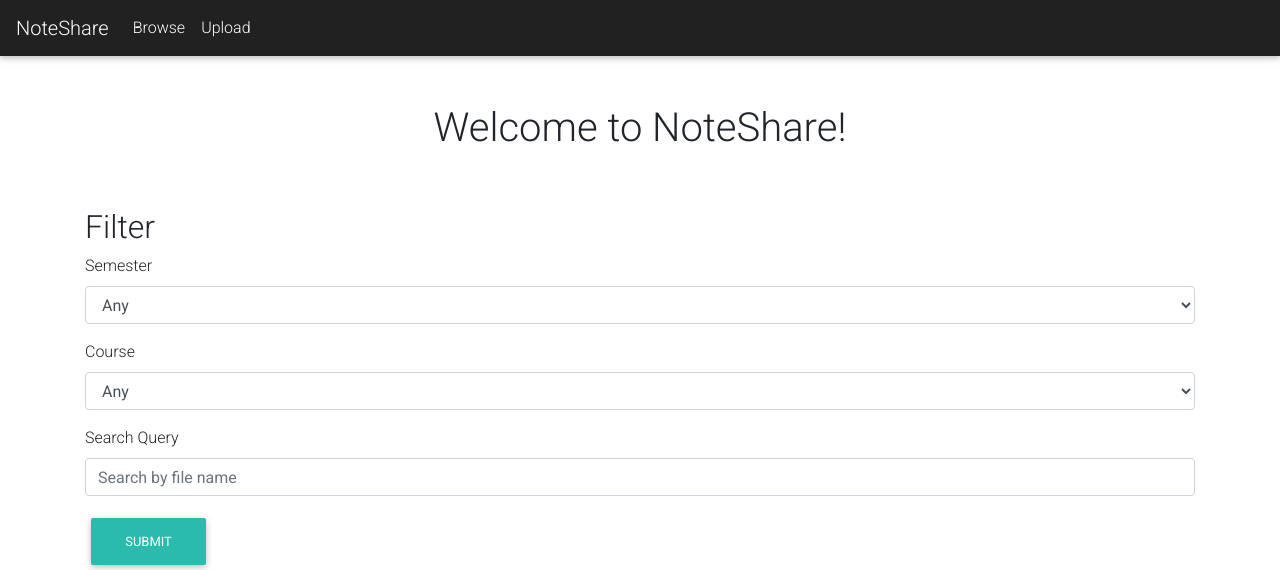
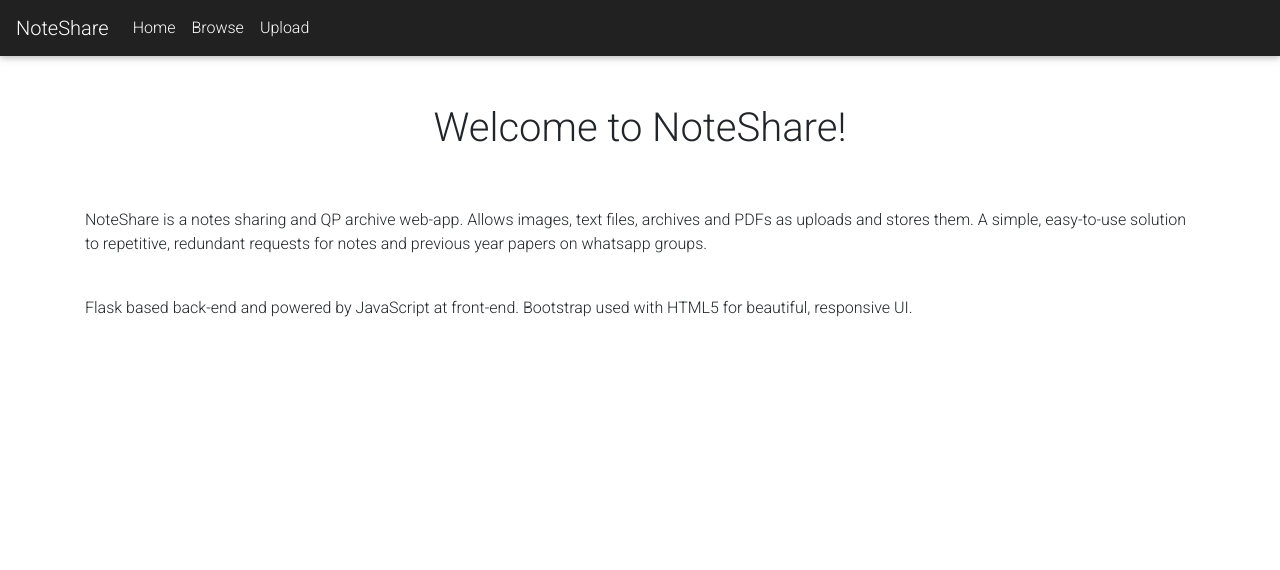
Before and after one commit to 5arthak01/UG2k19Hackathon, a Flask app: page / in a window 1280 px wide. Shown: the top 570 px of the page. After the commit the page ends 317 px from the top, so only its background shows below. Run offline with Flask 2, Linux system fonts and the light colour scheme; data comes from the database, SQL or seed files in the repository; some libraries are stand-ins or nearby versions.

Commit message:
Added home page

```diff
--- a/NoteShare/app.py
+++ b/NoteShare/app.py
@@ -36,6 +36,9 @@ class SearchForm(FlaskForm):
 	submit_query = SubmitField('Submit')
 
 @app.route('/', methods=['GET', 'POST'])
+def home():
+	return render_template('index.html')
+
 @app.route('/browse', methods = ['GET', 'POST'])
 def browse():
 	search_form = SearchForm()
--- a/NoteShare/templates/base.html
+++ b/NoteShare/templates/base.html
@@ -39,7 +39,10 @@
 		<div class="collapse navbar-collapse" id="navbarSupportedContent">
 			<ul class="navbar-nav mr-auto">
 				<li class="nav-item">
-					<a class="nav-link" href="/">Browse</a>
+					<a class="nav-link" href="/">Home</a>
+				</li>
+				<li class="nav-item">
+					<a class="nav-link" href="/browse">Browse</a>
 				</li>
 				<li class="nav-item">
 					<a class="nav-link" href="/upload">Upload</a>
--- a/NoteShare/templates/browse.html
+++ b/NoteShare/templates/browse.html
@@ -9,9 +9,6 @@
 {% block content %}
 <div class="container">
 	<br><br>
-	<h1 style="text-align:center">Welcome to NoteShare!</h1>
-	<br><br>
-
 	<!-- Dropdown button -->
 
 	<!-- Search form -->
--- /dev/null
+++ b/NoteShare/templates/index.html
@@ -0,0 +1,24 @@
+{% extends 'base.html' %}
+
+{% block title %}
+	Home
+{% endblock %}
+
+{% block content %}
+<div class="container">
+    <br><br>
+	<h1 style="text-align:center">Welcome to NoteShare!</h1>
+    <br><br>
+
+    <p>NoteShare is a notes sharing and QP archive web-app. Allows images, text files, archives and PDFs as uploads and stores them. A simple, easy-to-use solution to repetitive, redundant requests for notes and previous year papers on whatsapp groups.</p>
+    <br>
+    <p>Flask based back-end and powered by JavaScript at front-end. Bootstrap used with HTML5 for beautiful, responsive UI.</p>
+
+    <br><br>
+</div>
+{% endblock %}
+
+{% block scripts %}
+<script src="../static/dynamic_form.js" type = "text/javascript"></script>
+{{ super() }}
+{% endblock %}
--- a/NoteShare/templates/upload.html
+++ b/NoteShare/templates/upload.html
@@ -24,6 +24,7 @@
 	</ul>
 	{% endfor %}
 
+	<br><br>
 </div>
 {% endblock %}
 
```
